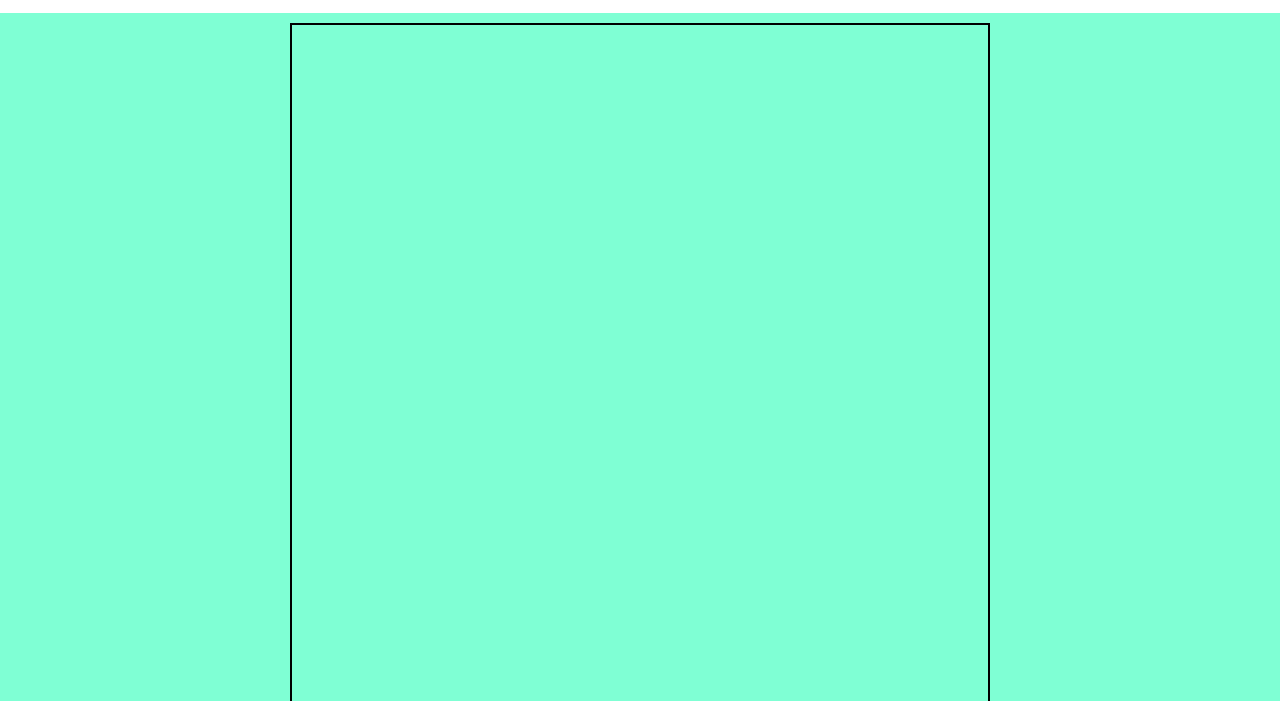
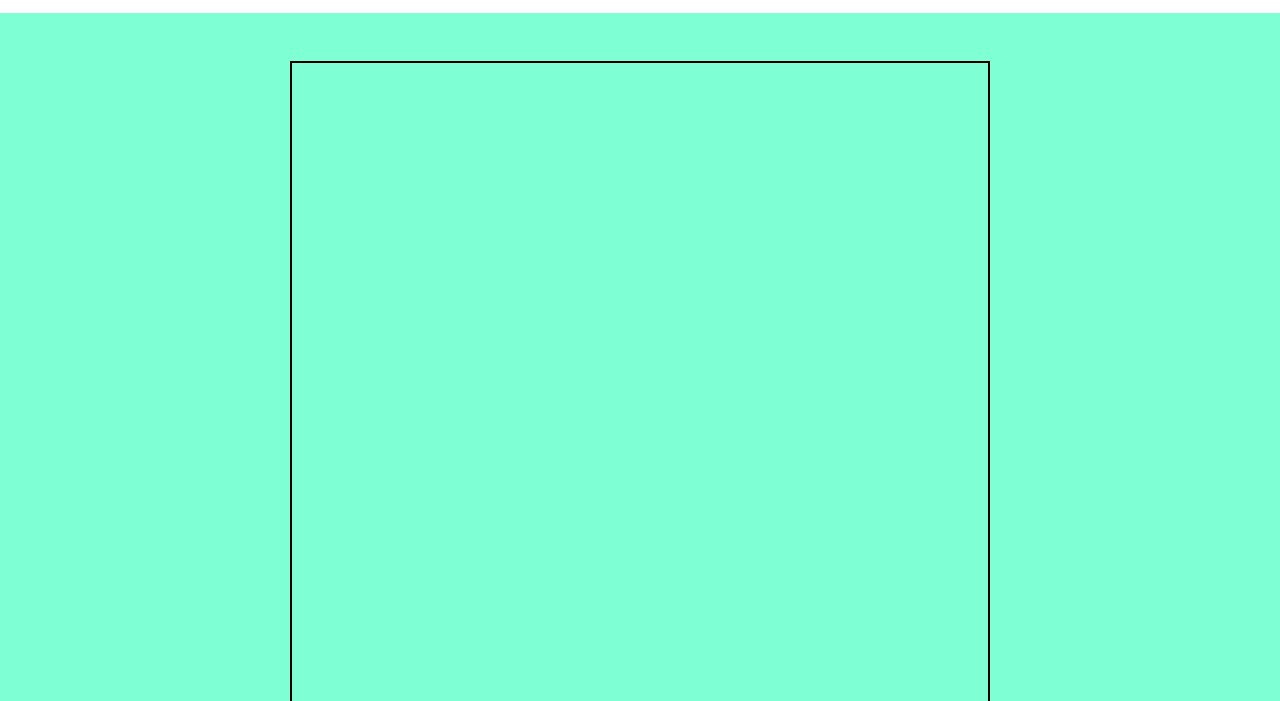
Before and after one commit to Claudio-Emmolo/js-campominato-grid, a plain HTML site: page index.html in a window 1280 px wide. Shown: the part 99-800 px from the top of the page. Drawn offline with nearby package versions, Linux system fonts and the light colour scheme.

Commit message:
Fiz main height

```diff
--- a/css/style.css
+++ b/css/style.css
@@ -1,6 +1,6 @@
 main{
     background-color: #7fffd4;
-    height: 90vh;
+    padding: 3rem 0;
 }
 
 div.square-box{
```
